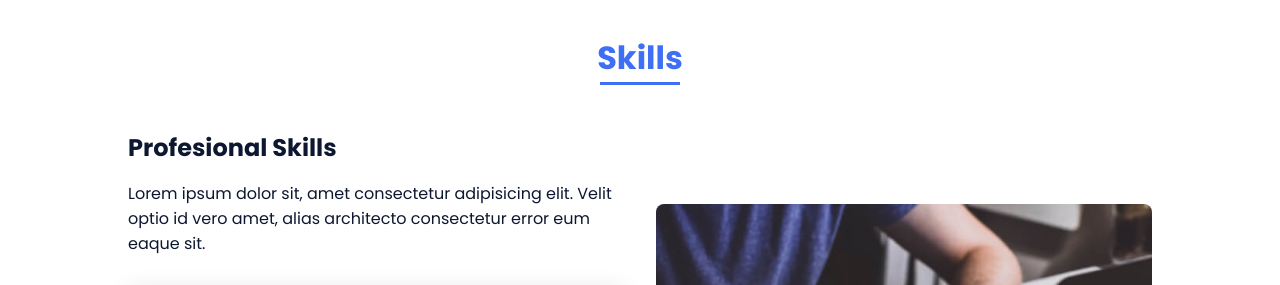
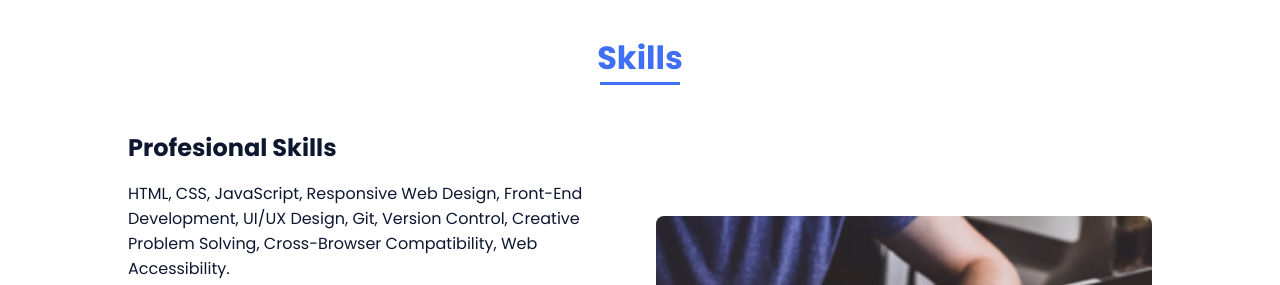
Before and after one commit to H2OHuxley/mywebsite, a plain HTML site: page index.html in a window 1280 px wide. Shown: the part 1343-1628 px from the top of the page. Drawn offline with nearby package versions, Linux system fonts and the light colour scheme.

Commit message:
Updated skills.html

```diff
--- a/index.html
+++ b/index.html
@@ -85,7 +85,7 @@
                 <div class="skills__container bd-grid">
                     <div>
                         <h2 class="skills__subtitle">Profesional Skills</h2>
-                        <p class="skills__text">Lorem ipsum dolor sit, amet consectetur adipisicing elit. Velit optio id vero amet, alias architecto consectetur error eum eaque sit.</p>
+                        <p class="skills__text">HTML, CSS, JavaScript, Responsive Web Design, Front-End Development, UI/UX Design, Git, Version Control, Creative Problem Solving, Cross-Browser Compatibility, Web Accessibility.</p>
                         <div class="skills__data">
                             <div class="skills__names">
                                 <i class='bx bxl-html5 skills__icon'></i>
```
